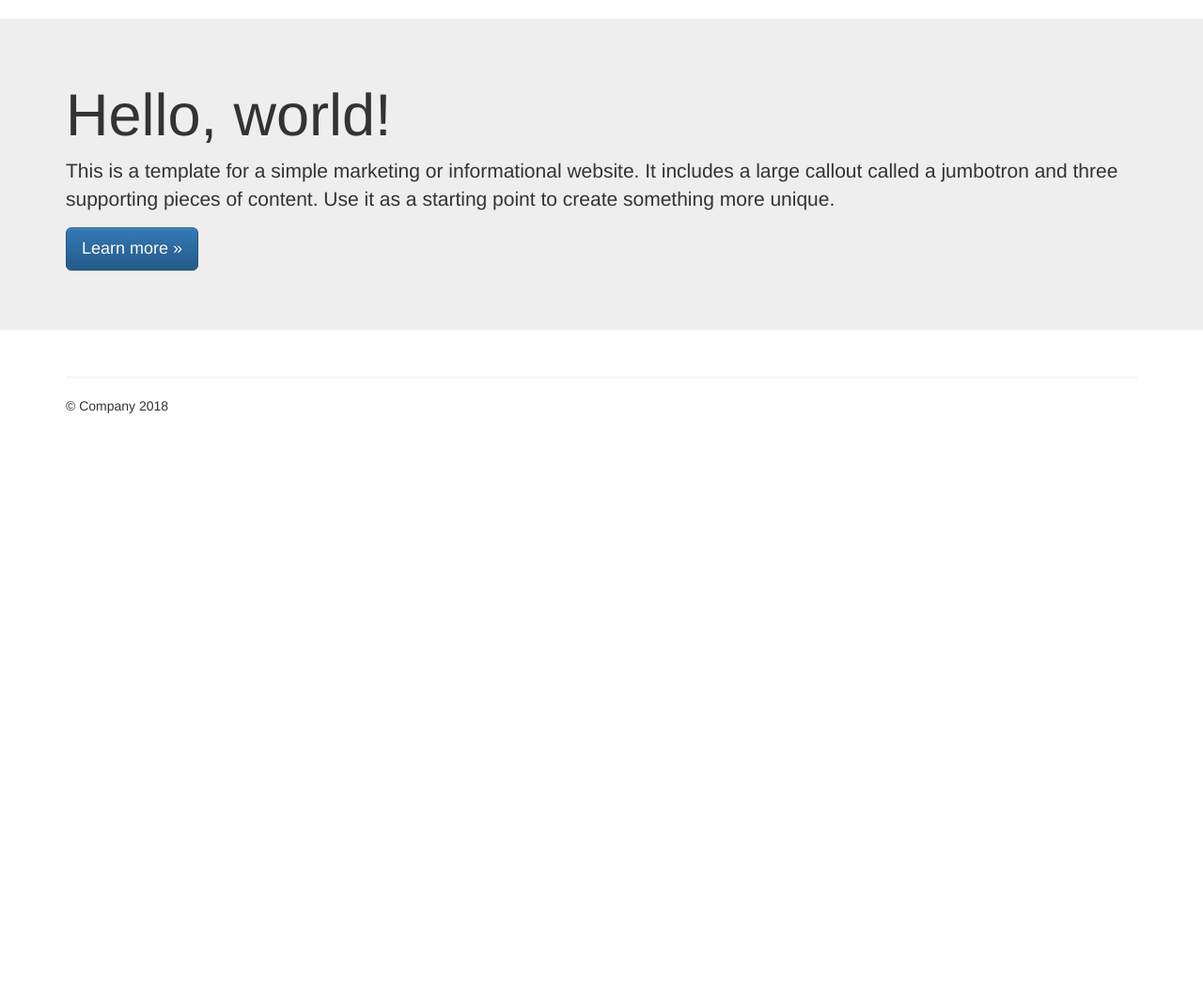
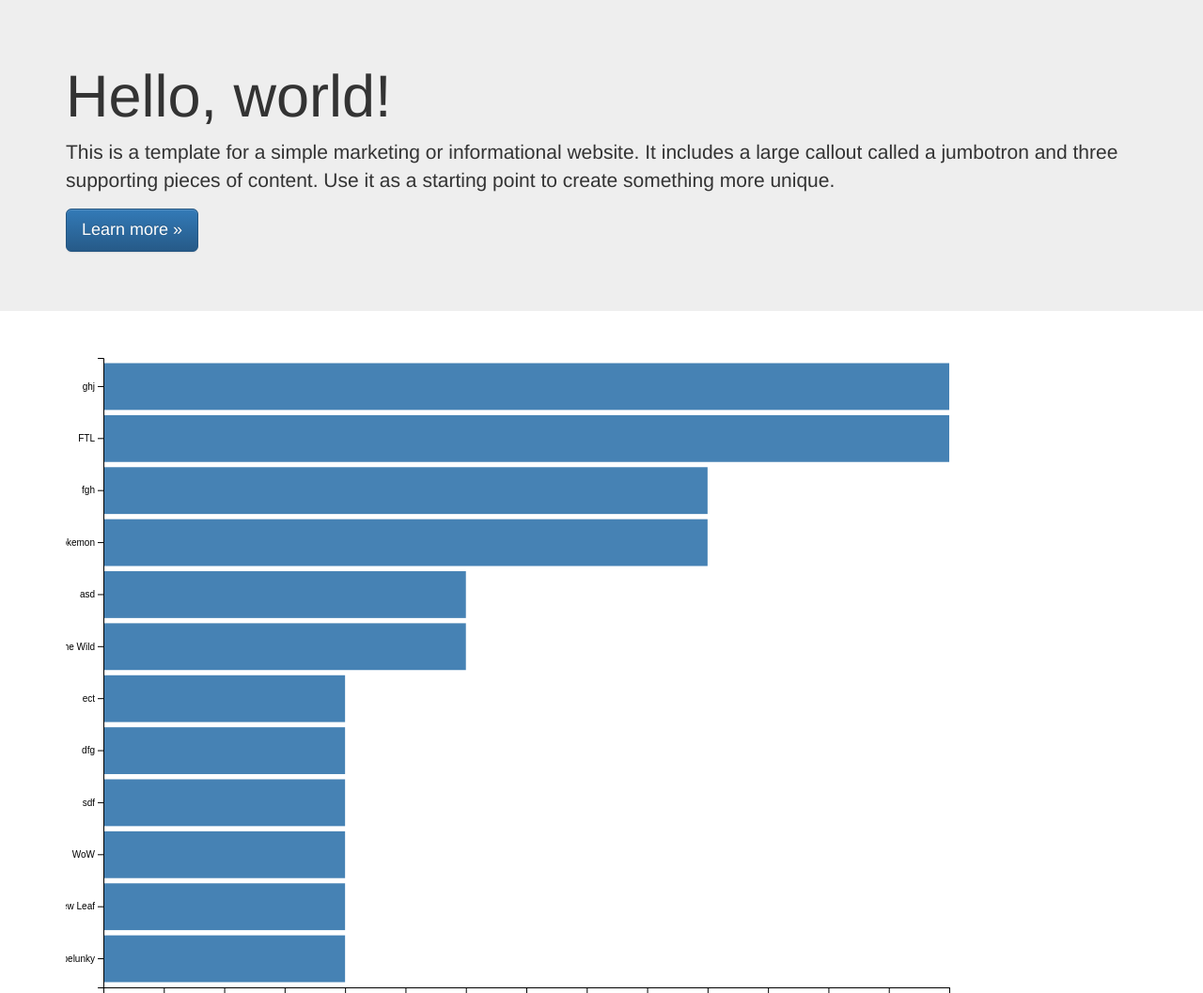
Before and after one commit to nodes777/finalGames, a website: page index.html in a window 1280 px wide. Shown: the top 1057 px of the page at 94% size. Before the commit the page ends 800 px from the top, so only its background shows below. Drawn offline with Linux system fonts and the light colour scheme.

Commit message:
inits chart

```diff
--- a/css/main.css
+++ b/css/main.css
@@ -1,5 +1,5 @@
-
-
 /* ==========================================================================
    Author's custom styles
    ========================================================================== */
+
+.bar { fill: steelblue; }
--- a/index.html
+++ b/index.html
@@ -8,12 +8,6 @@
         <meta name="viewport" content="width=device-width, initial-scale=1">
 
         <link rel="stylesheet" href="css/bootstrap.min.css">
-        <style>
-            body {
-                padding-top: 20px;
-                padding-bottom: 20px;
-            }
-        </style>
         <link rel="stylesheet" href="css/bootstrap-theme.min.css">
         <link rel="stylesheet" href="css/main.css">
     </head>
@@ -31,7 +25,9 @@
     <div class="container">
       <!-- Example row of columns -->
       <div class="row">
+        <div class="col-md-12" id="chart">
 
+        </div>
       </div>
 
       <hr>
@@ -44,6 +40,7 @@
         <script src="js/vendor/bootstrap.min.js"></script>
         <script src="js/vendor/d3.v4.min.js"></script>
 
+        <script src="js/exampleData.json"></script>
         <script src="js/main.js"></script>
     </body>
 </html>
--- /dev/null
+++ b/js/exampleData.json
@@ -0,0 +1,50 @@
+let exampleData= [
+	{
+		name: "Legend of Zelda Breath of the Wild",
+		count: 3,
+	},
+	{
+		name: "Spelunky",
+		count: 2
+	},
+	{
+		name: "Animal Crossing New Leaf",
+		count: 2
+	},
+	{
+		name: "pokemon",
+		count: 5,
+	},
+	{
+		name: "FTL",
+		count: 7
+	},
+	{
+		name: "WoW",
+		count: 2
+	},
+	{
+		name: "asd",
+		count: 3,
+	},
+	{
+		name: "sdf",
+		count: 2
+	},
+	{
+		name: "dfg",
+		count: 2
+	},
+	{
+		name: "fgh",
+		count: 5,
+	},
+	{
+		name: "ghj",
+		count: 7
+	},
+	{
+		name: "ect",
+		count: 2
+	}
+]
--- a/js/main.js
+++ b/js/main.js
@@ -1 +1,54 @@
-console.log(`Main has d3: ${d3}`);
+var data = exampleData;
+// set the dimensions and margins of the graph
+var margin = {top: 20, right: 20, bottom: 30, left: 40},
+    width = 960 - margin.left - margin.right,
+    height = 60*exampleData.length - margin.top - margin.bottom;
+
+// set the ranges
+var y = d3.scaleBand()
+          .range([height, 0])
+          .padding(0.1);
+
+var x = d3.scaleLinear()
+          .range([0, width]);
+
+// append the svg object to the body of the page
+// append a 'group' element to 'svg'
+// moves the 'group' element to the top left margin
+var svg = d3.select("#chart").append("svg")
+    .attr("width", width + margin.left + margin.right)
+    .attr("height", height + margin.top + margin.bottom)
+  .append("g")
+    .attr("transform",
+          "translate(" + margin.left + "," + margin.top + ")");
+
+  // format the data
+  data.forEach(function(d) {
+    d.count = +d.count;
+  });
+
+  data.sort(function(a, b){return a.count - b.count});
+
+  // Scale the range of the data in the domains
+  x.domain([0, d3.max(data, function(d){ return d.count; })])
+  y.domain(data.map(function(d) { return d.name; }));
+  //y.domain([0, d3.max(data, function(d) { return d.count; })]);
+
+  // append the rectangles for the bar chart
+  svg.selectAll(".bar")
+      .data(data)
+    .enter().append("rect")
+      .attr("class", "bar")
+      //.attr("x", function(d) { return x(d.count); })
+      .attr("width", function(d) {return x(d.count); } )
+      .attr("y", function(d) { return y(d.name); })
+      .attr("height", y.bandwidth());
+
+  // add the x Axis
+  svg.append("g")
+      .attr("transform", "translate(0," + height + ")")
+      .call(d3.axisBottom(x));
+
+  // add the y Axis
+  svg.append("g")
+      .call(d3.axisLeft(y));
```
Also changed, not shown: gulpfile.js (added, +22 -0 lines), package.json (added, +19 -0 lines), 1 other file.
